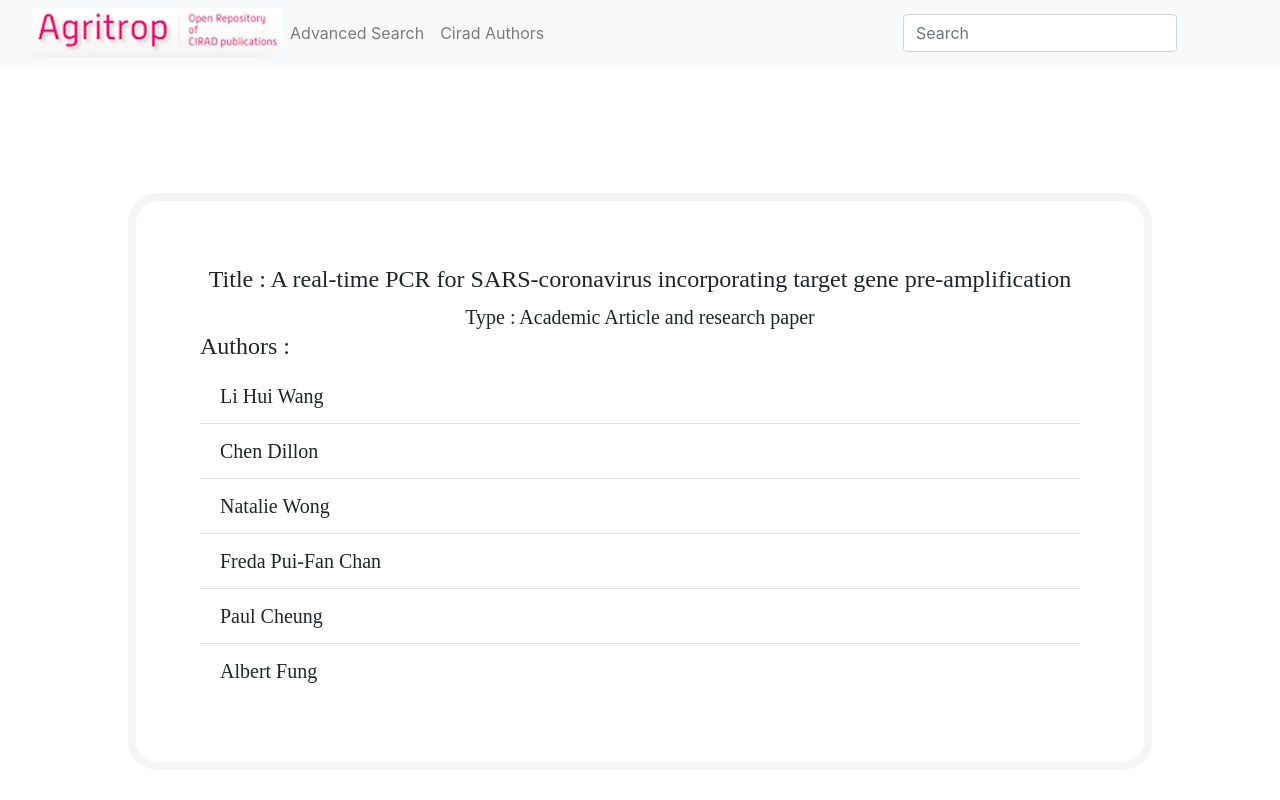
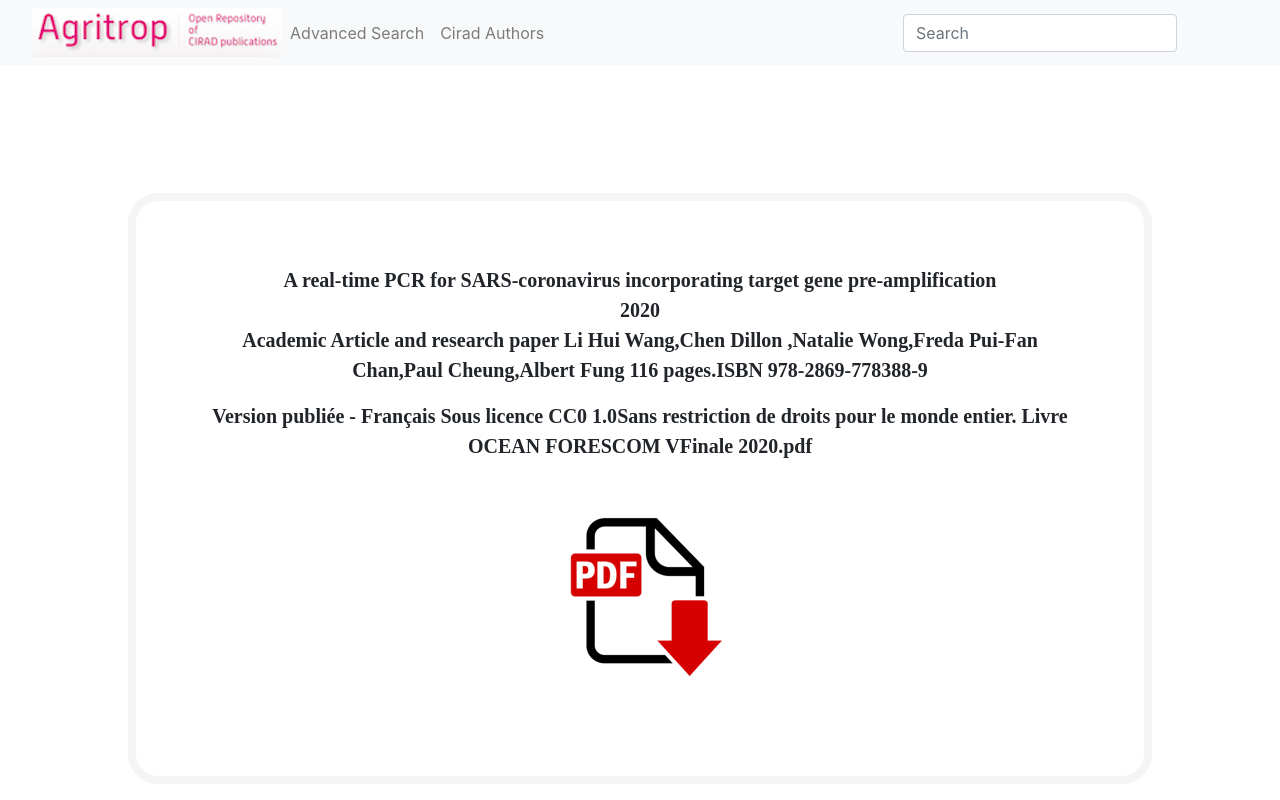
Before and after one commit to issa-project/visualization, a React (Create React App) app: page / in a window 1280 px wide. Shown: the top 800 px of the page. Built offline with nearby package versions, Linux system fonts and the light colour scheme.

Commit message:
Update first Composant presentation

```diff
--- a/src/Component/ArticleInfo.css
+++ b/src/Component/ArticleInfo.css
@@ -11,14 +11,25 @@
     background-color: white;
     font-family: "Times New Roman";
     font-size: 20px;
+    font-weight: bold;
 }
 
 .Title{
 text-align: center;
     border-bottom: #00CED1;
     border-width: 10px;
+
 }
 
 .Type{
-text-align: center;
+display: block;
 }
+
+.date{
+    display: block;
+
+}
+
+.type{
+    white-space: pre-line;
+}
--- a/src/Component/ArticleInfo.js
+++ b/src/Component/ArticleInfo.js
@@ -1,40 +1,41 @@
 import React ,{ Component } from 'react';
 import './ArticleInfo.css';
-import { ListGroup } from 'react-bootstrap'
-//import backLogo from './logo-agritrop.png'
-
+import pdfDow from './pdf2.png';
 
 class ArticleInfo extends Component {
 
 
     render () {
         return (
-
             <div className="compoTitle">
                 <div className="Title">
-                    <h4>Title : A real-time PCR for SARS-coronavirus incorporating target gene pre-amplification</h4>
-                </div>
+                    <div>
+                    <p className="TitleText">A real-time PCR for SARS-coronavirus incorporating target gene pre-amplification
+                        <span className="date">2020</span>
+                        <span className="type">Academic Article and research paper </span>
+                        <span className="auteurs">Li Hui Wang,Chen Dillon ,Natalie Wong,Freda Pui-Fan Chan,Paul Cheung,Albert Fung </span>
+                        <span className="nbPage">116 pages.</span>
+                        <span className="idArticle">ISBN 978-2869-778388-9</span>
+                    </p>
+                    </div>
 
-                <div className="Type">
-                    Type : Academic Article and research paper
-                </div>
+                    <div>
+                        <p>
+                            Version publiée - <span className="nameVersion"> Français </span>
+                            Sous licence <span className="versionPDF">CC0 1.0</span>
+                            Sans restriction de droits pour le monde entier.
+                            <span className="namePDF"> Livre OCEAN FORESCOM VFinale 2020.pdf</span>
+                        </p>
+                        <img src={pdfDow} alt="pdf"/>
 
-                <div>
-                    <h4> Authors : </h4>
-                    <ListGroup variant="flush">
-                        <ListGroup.Item>  Li Hui Wang </ListGroup.Item>
-                        <ListGroup.Item> Chen Dillon </ListGroup.Item>
-                        <ListGroup.Item> Natalie Wong </ListGroup.Item>
-                        <ListGroup.Item> Freda Pui-Fan Chan </ListGroup.Item>
-                        <ListGroup.Item> Paul Cheung </ListGroup.Item>
-                        <ListGroup.Item> Albert Fung </ListGroup.Item>
-                    </ListGroup>
+                    </div>
+
                 </div>
 
 
 
+            </div>
 
-            </div>
 
 
         );
```
Also changed, not shown: src/Component/DataInfo.css (line endings or trailing spaces), src/Component/pdf2.png (added), src/Component/pdfImage.jpg (added).
